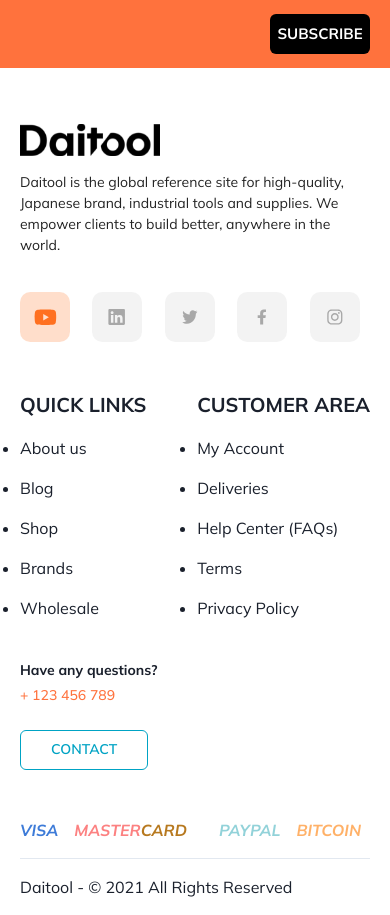
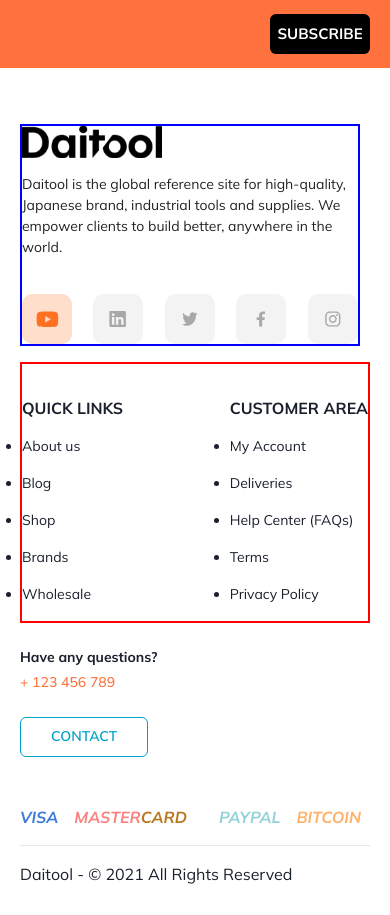
Before and after one commit to mmazzariello/pruebatech, a Next.js app: page / in a window 390 px wide. Shown: the part 3727-4642 px from the top of the page. Built offline with nearby package versions, Linux system fonts and the light colour scheme.

Commit message:
footer in desktop breakpoint is ok

```diff
--- a/pages/index.js
+++ b/pages/index.js
@@ -593,14 +593,14 @@ export default function Home() {
       </Box>
 
       <Box
-        marginX={["5", "5", "20", "20"]}
+        marginX={["5", "5", "16", "16"]}
         display="flex"
         flexDirection={["column", "column", "row"]}
         justifyContent="space-between"
         paddingTop="14"
-        paddingBottom={["8", "8", "32"]}
+        paddingBottom={["8", "8", "60px"]}
       >
-        <Box maxWidth={["97%", "97%", "320px"]}>
+        <Box className="border2" maxWidth={["97%", "97%", "320px", "280px"]}>
           <img width="140px" src="img/daitoolblack.svg" alt="" />
           <Text
             marginTop={["4", "4", "8"]}
@@ -627,17 +627,18 @@ export default function Home() {
         </Box>
 
         <Box
+          className="border"
           display={["block", "block", "none", "none"]}
           display="flex"
           justifyContent="space-between"
           paddingTop={["8", "8", "0"]}
           marginTop="4"
         >
-          <Box>
+          <Box marginRight="36px">
             <Text
               fontWeight="700"
               marginBottom={["4", "4", "8"]}
-              fontSize="20px"
+              fontSize="16px"
             >
               QUICK LINKS
             </Text>
@@ -653,7 +654,7 @@ export default function Home() {
             <Text
               fontWeight="700"
               marginBottom={["4", "4", "8"]}
-              fontSize="20px"
+              fontSize="16px"
             >
               CUSTOMER AREA
             </Text>
@@ -667,13 +668,13 @@ export default function Home() {
           </Box>
         </Box>
 
-        <Box maxWidth="280px">
+        <Box maxWidth={["180px", "240px"]}>
           <Text
             display={["none", "none", "block", "block"]}
             fontWeight="700"
             marginBottom="8"
             marginTop="4"
-            fontSize="20px"
+            fontSize="16px"
           >
             CONTACT
           </Text>
@@ -717,11 +718,11 @@ export default function Home() {
                 paddingTop={["6", "6", "4"]}
               >
                 <Button
-                  paddingX={["30px", "30px", "16px"]}
+                  paddingX={["30px", "30px", "10px"]}
                   paddingY={["10px", "10px", "none"]}
                   colorScheme="cyan"
                 >
-                  <Text fontSize={["14px", "14px", "16px"]}>CONTACT</Text>
+                  <Text fontSize={["14px", "14px", "14px"]}>CONTACT</Text>
                 </Button>
               </ButtonGroup>
             </Box>
--- a/styles/globals.css
+++ b/styles/globals.css
@@ -32,6 +32,7 @@ a {
 
 .footer-spacing {
   margin-bottom: 16px;
+  font-size: 14px;
 }
 
 .background-topNav {
```
